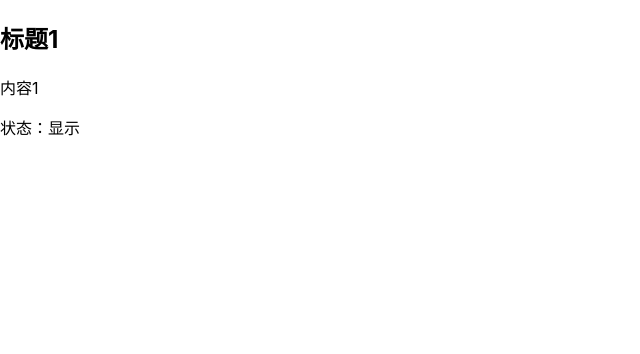
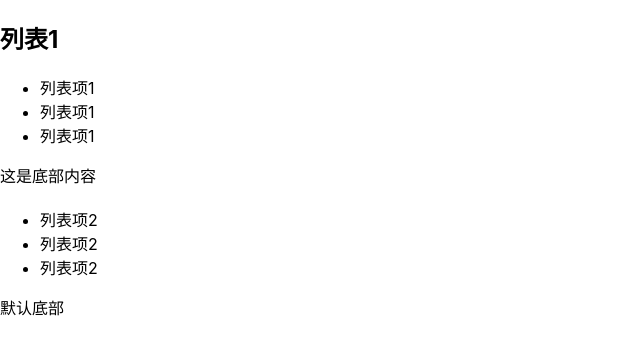
Before and after one commit to AFAN-LIFE/react-learn-wuyou, a React (Create React App) app: page / in a window 1280 px wide. Shown: the top 354 px of the page, without its empty margins (0-640 px from the left). Built offline with nearby package versions, Linux system fonts and the light colour scheme.

Commit message:
JSX插槽

```diff
--- a/src/App.js
+++ b/src/App.js
@@ -1,85 +1,55 @@
-// 用一个props写
-// function Article (props) {
+// // 组件标签自动会作为Props的属性，预定义的children就是内部的子元素
+// function List ({children}) {
 //   return (
-//     <div>
-//         <h2> {props.title} </h2>
-//         <p> {props.content} </p>
-//     </div>
+//     <>
+//       <h2>
+//           {title}
+//       </h2>
+//       <ul>
+//           {children}
+//       </ul>
+//     </>
 //   )
 // }
 
-// 也可以输入的时候就展开
-// function Article ({title, content, active}) {
-//   return (
-//     <div>
-//         <h2> {title} </h2>
-//         <p> {content} </p>
-//         <p> 状态：{active ? '显示' : '隐藏'} </p>
-//     </div>
-//   )
-// }
-
-// 还可以继续分层
-// 更多细节不需要在Article做
-function Detail ({content, active}) {
+// 因为有的不传递footer，所以footer要有一个默认值
+function List ({children, title, footer=<div>默认底部</div>}) {
   return (
     <>
-      <p> {content} </p>
-      <p> 状态：{active ? '显示' : '隐藏'} </p>
+      <h2>
+          {title}
+      </h2>
+      <ul>
+          {children}
+      </ul>
+      {footer}
     </>
-  )
-}
-
-function Article ({title, detailData}) {
-  return (
-    <div>
-        <h2> {title} </h2>
-        <Detail {...detailData}/>
-    </div>
   )
 }
 
 export default function App() {
   // 组件通信
-  // 2 React组件的Props 自定义处理组件处理
+  // 3 将JSX作为Props传递
+  // 父组件除了传递DOM和React组件中的普通值外，还可以传递JSX，类似Vue的插槽概念
 
-  // 需求1：希望对组件的一些内容进行定制
-  // Step1 请求功能所需的数据，比如文章的信息
-  // Step2 创建Article 组件 并将文章数据分别传递给 Article
-
-  // 需求2：在React组件用展开操作
-  // 实际会有更多复杂的属性，需要将标题和内容区域做一个封装
-
-  // 实际对于细节属性可能在接口返回的时候就会做一个包裹
-  const articleData = {
-    title: '标题1',
-    detailData: {
-        content: "内容1",
-        active: true
-    }
-  }
+  // 需求1： 子组件li作为children插入
+  // 需求2： 想在前后插入title和footer 实际中还可以将列表抽象成数组
 
   return (
     <>
-      {/* <Article
-        title="标签1"
-        content="内容1"
-        active         // 特别像DOM中的selected 或者autoplay 属性，不需要给值，默认是true
-      />
-      <Article
-        title="标签2"
-        content="内容2"
-        active
-      />
-      <Article
-        title="标签3"
-        content="内容3"
-        active
-      /> */}
-
-      <Article
-        {...articleData}
-      />
+      <List
+        title="列表1"
+        footer={<p>这是底部内容</p>}
+      >
+        <li>列表项1</li>
+        <li>列表项1</li>
+        <li>列表项1</li>
+      </List>
+      <List>
+        <li>列表项2</li>
+        <li>列表项2</li>
+        <li>列表项2</li>
+      </List>
     </>
   );
 }
```
Also changed, not shown: 1 other file (tests, documents, lock files or other folders).
